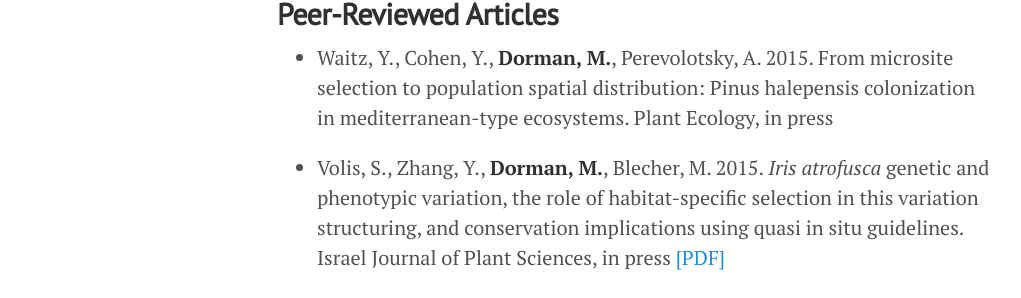
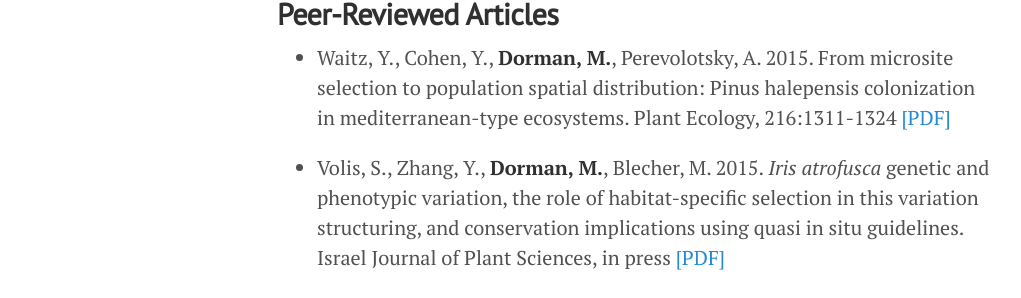
Before and after one commit to michaeldorman/michaeldorman.github.io, a Jekyll site: the page built from cv.md, in a window 1280 px wide and 900 px high, scrolled down 2261 px. Shown: the part 216-514 px from the top of the window, without its empty margins (3-1024 px from the left). Built offline with Jekyll 4.4.1, drawn with Linux system fonts in a browser that asks for light colours; some of the changed text lies outside the part shown.

Commit message:
updated cv

```diff
--- a/cv.md
+++ b/cv.md
@@ -84,7 +84,7 @@ August 2006
 
 ## **Peer-Reviewed Articles**
 
-* Waitz, Y., Cohen, Y., **Dorman, M.**, Perevolotsky, A. 2015. From microsite selection to population spatial distribution: Pinus halepensis colonization in mediterranean-type ecosystems. Plant Ecology, in press
+* Waitz, Y., Cohen, Y., **Dorman, M.**, Perevolotsky, A. 2015. From microsite selection to population spatial distribution: Pinus halepensis colonization in mediterranean-type ecosystems. Plant Ecology, 216:1311-1324 <a href="https://dl.dropboxusercontent.com/s/r5yjme8duzdskkz/Waitz%20et%20al%202015.pdf?dl=0">[PDF]</a>
 
 * Volis, S., Zhang, Y., **Dorman, M.**, Blecher, M. 2015. *Iris atrofusca* genetic and phenotypic variation, the role of habitat-specific selection in this variation structuring, and conservation implications using quasi in situ guidelines. Israel Journal of Plant Sciences, in press <a href="https://dl.dropboxusercontent.com/s/zodz4ggvh9a2pya/Volis%20et%20al%202015.pdf?dl=0">[PDF]</a>
 
```
Also changed, not shown: other parts of cv.md (+2 -0 lines), 1 other file.
